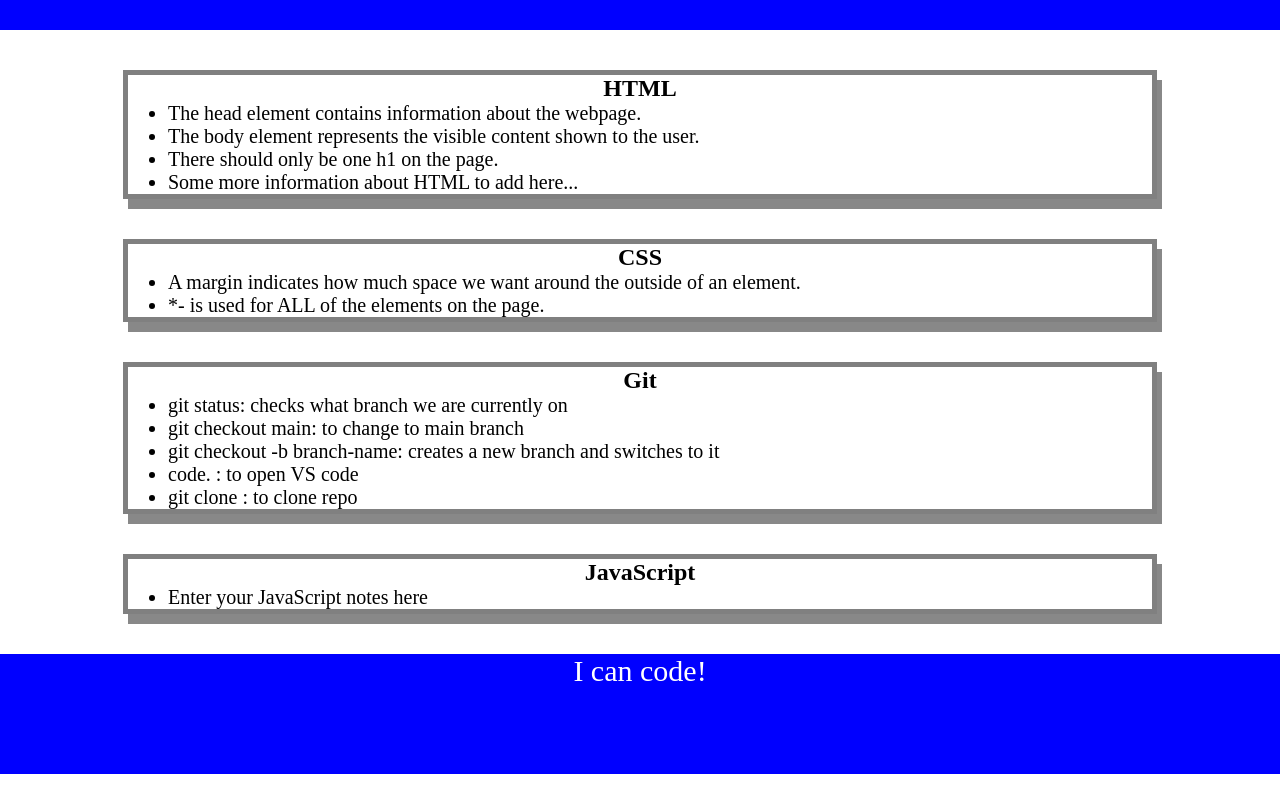
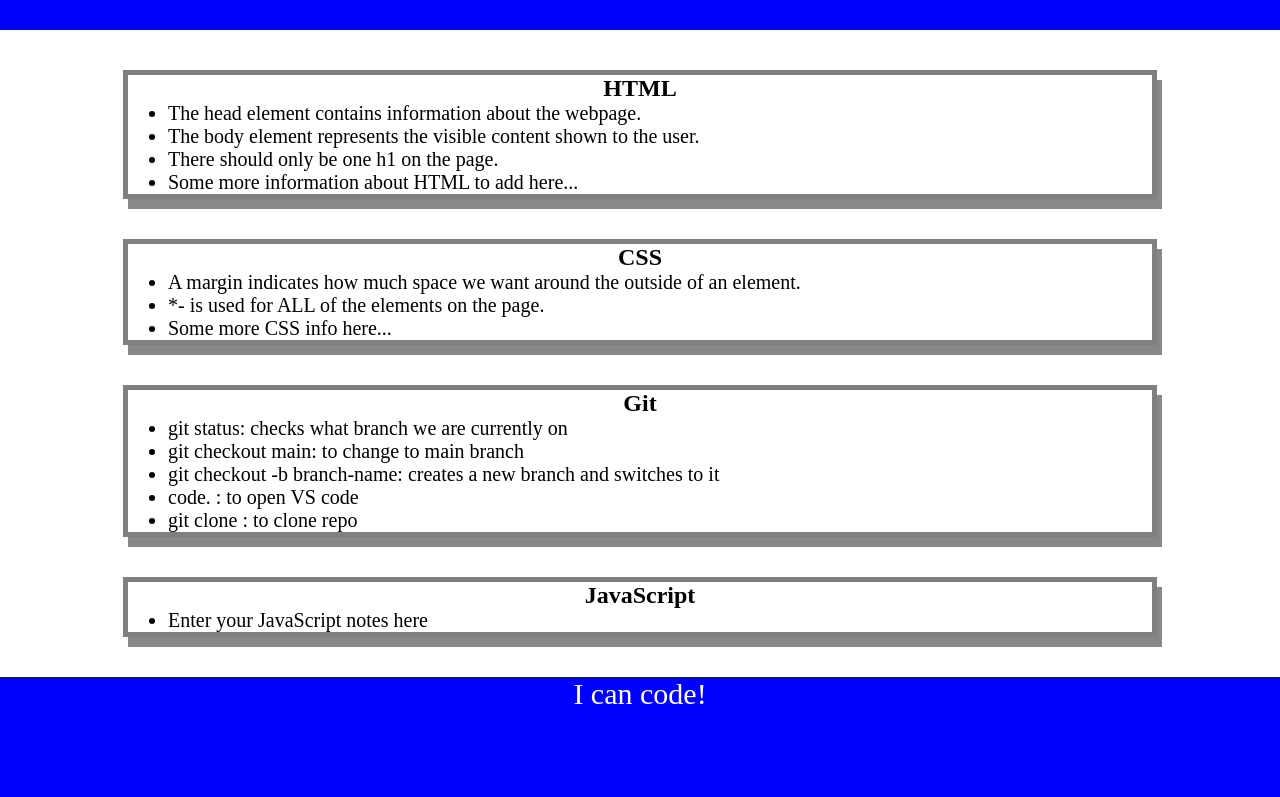
Before and after one commit to Joellez/prework-study-guide, a plain HTML site: page prework-study-guide/index.html in a window 1280 px wide. Shown: the part 90-887 px from the top of the page. Before the commit the page ends 864 px from the top, so only its background shows below. Drawn offline with Linux system fonts and the light colour scheme.

Commit message:
add CSS to project

```diff
--- a/prework-study-guide/index.html
+++ b/prework-study-guide/index.html
@@ -28,6 +28,7 @@
         <ul>
           <li>A margin indicates how much space we want around the outside of an element.</li>
           <li>*- is used for ALL of the elements on the page. </li>
+          <li>Some more CSS info here...</li>
         </ul>
       </section>
 
```
